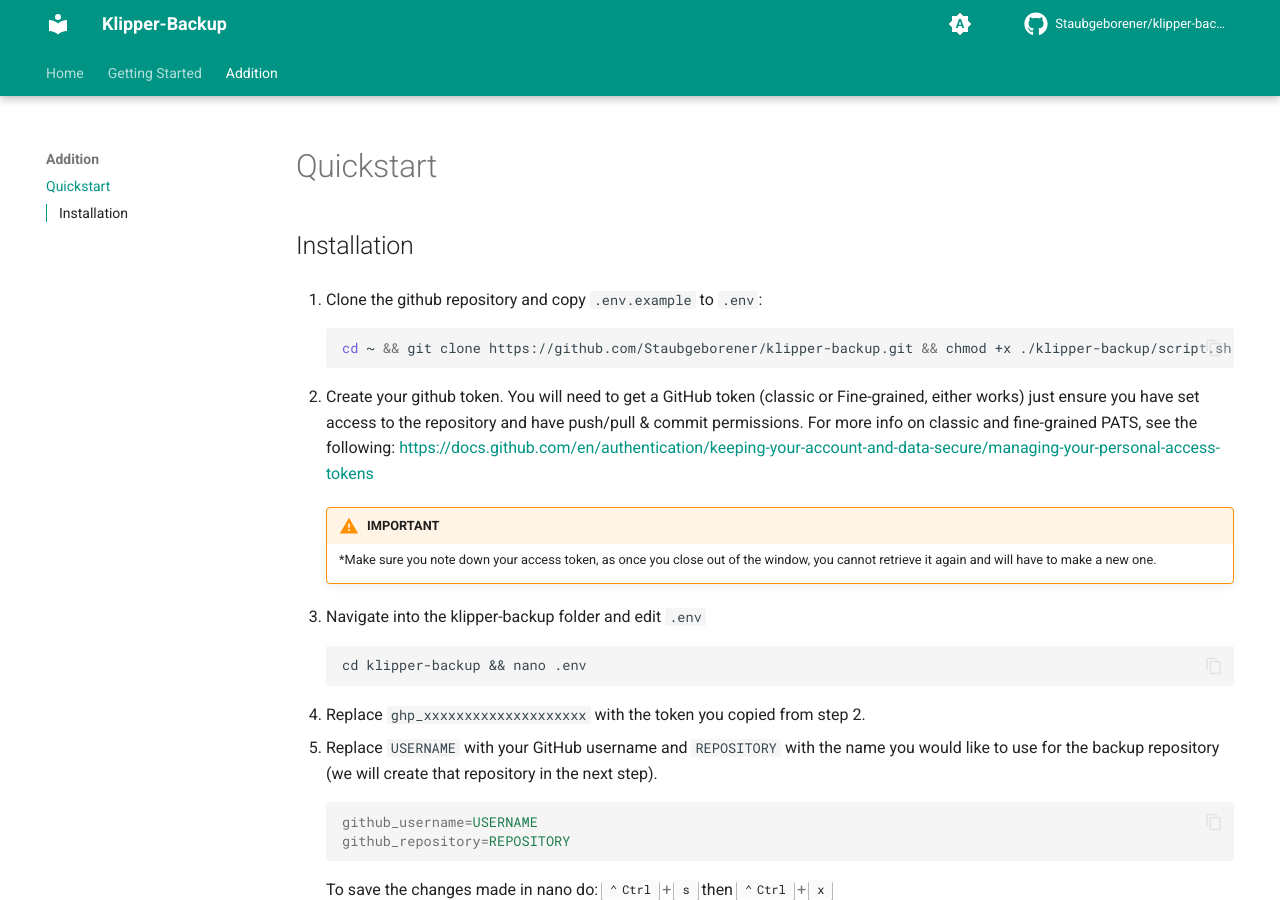
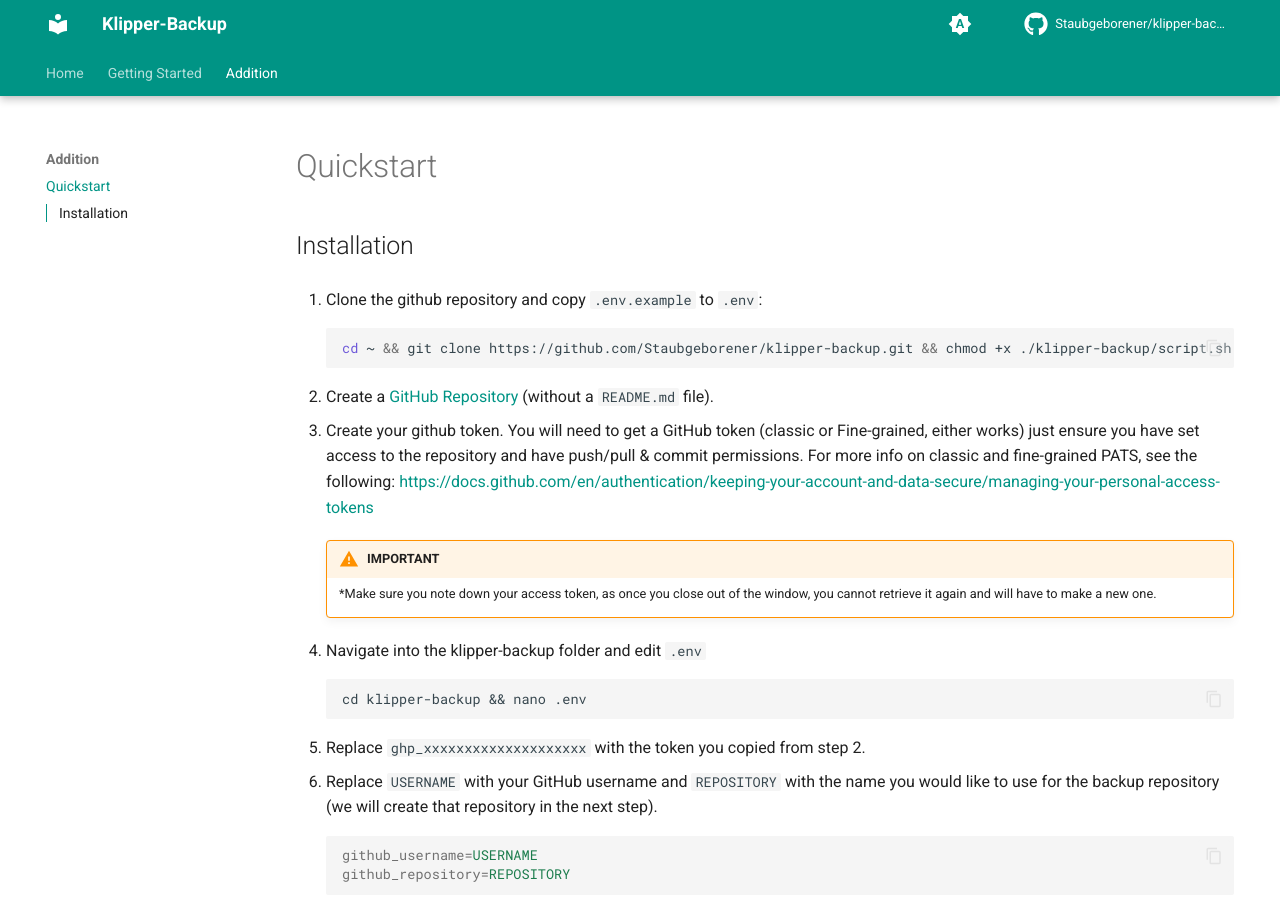
Before and after one commit to Staubgeborener/Klipper-Backup, an MkDocs documentation site: the page built from docs/quickstart.md, in a window 1280 px wide and 900 px high. Built offline with MkDocs 1.6.1 and Material for MkDocs 9.7.7, drawn with Linux system fonts in a browser that asks for light colours; comment, search, counter and statistics services are not loaded.

Commit message:
Create GitHub repo step in quickstart.md

````diff
--- a/docs/quickstart.md
+++ b/docs/quickstart.md
@@ -4,19 +4,21 @@
     cd ~ && git clone https://github.com/Staubgeborener/klipper-backup.git && chmod +x ./klipper-backup/script.sh && cp ./klipper-backup/.env.example ./klipper-backup/.env
     ```
 
-  2. Create your github token. You will need to get a GitHub token (classic or Fine-grained, either works) just ensure you have set access to the repository and have push/pull & commit permissions.
+  2. Create a [GitHub Repository](installation.md/#prepare-github-repository) (without a `README.md` file).
+
+  3. Create your github token. You will need to get a GitHub token (classic or Fine-grained, either works) just ensure you have set access to the repository and have push/pull & commit permissions.
     For more info on classic and fine-grained PATS, see the following: [https://docs.github.com/en/authentication/keeping-your-account-and-data-secure/managing-your-personal-access-tokens](https://docs.github.com/en/authentication/keeping-your-account-and-data-secure/managing-your-personal-access-tokens)
 
     !!! warning "IMPORTANT"
         *Make sure you note down your access token, as once you close out of the window, you cannot retrieve it again and will have to make a new one.
 
-  3. Navigate into the klipper-backup folder and edit `.env`
+  4. Navigate into the klipper-backup folder and edit `.env`
     ```
     cd klipper-backup && nano .env
     ```
 
-  4. Replace `ghp_xxxxxxxxxxxxxxxxxxxx` with the token you copied from step 2.
-  5. Replace `USERNAME` with your GitHub username and `REPOSITORY` with the name you would like to use for the backup repository (we will create that repository in the next step).
+  5. Replace `ghp_xxxxxxxxxxxxxxxxxxxx` with the token you copied from step 2.
+  6. Replace `USERNAME` with your GitHub username and `REPOSITORY` with the name you would like to use for the backup repository (we will create that repository in the next step).
 
     ```ini
     github_username=USERNAME
````
Also changed, not shown: other parts of docs/quickstart.md (+3 -3 lines).
